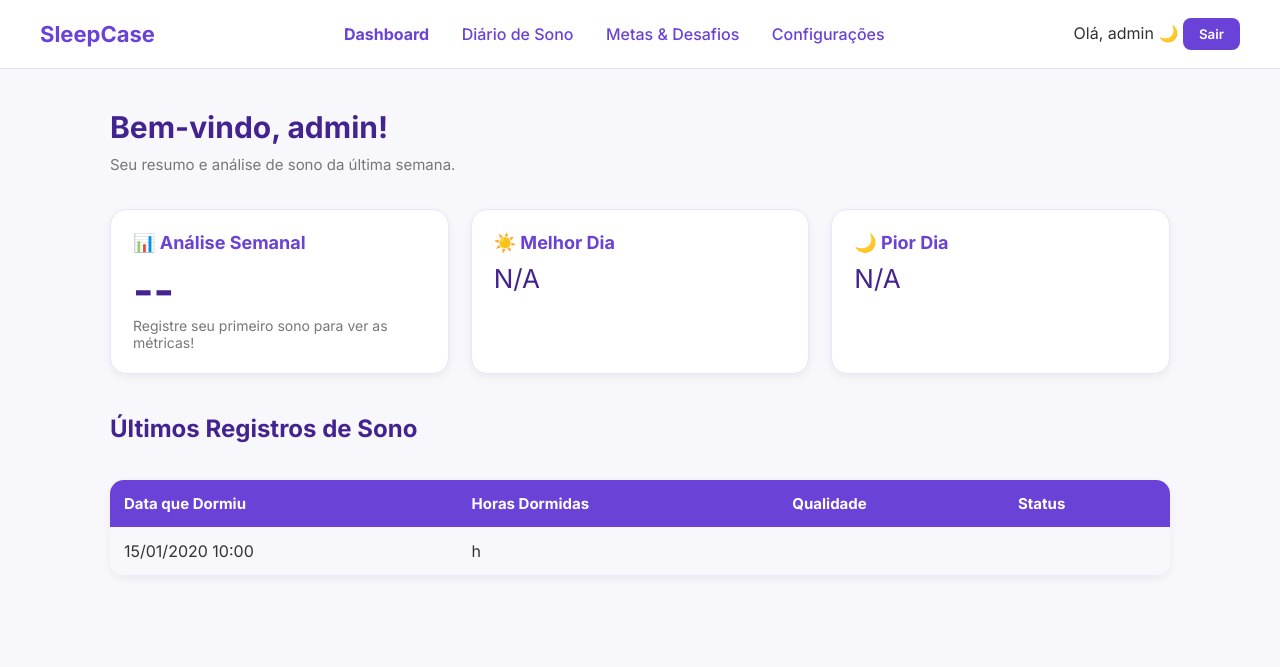
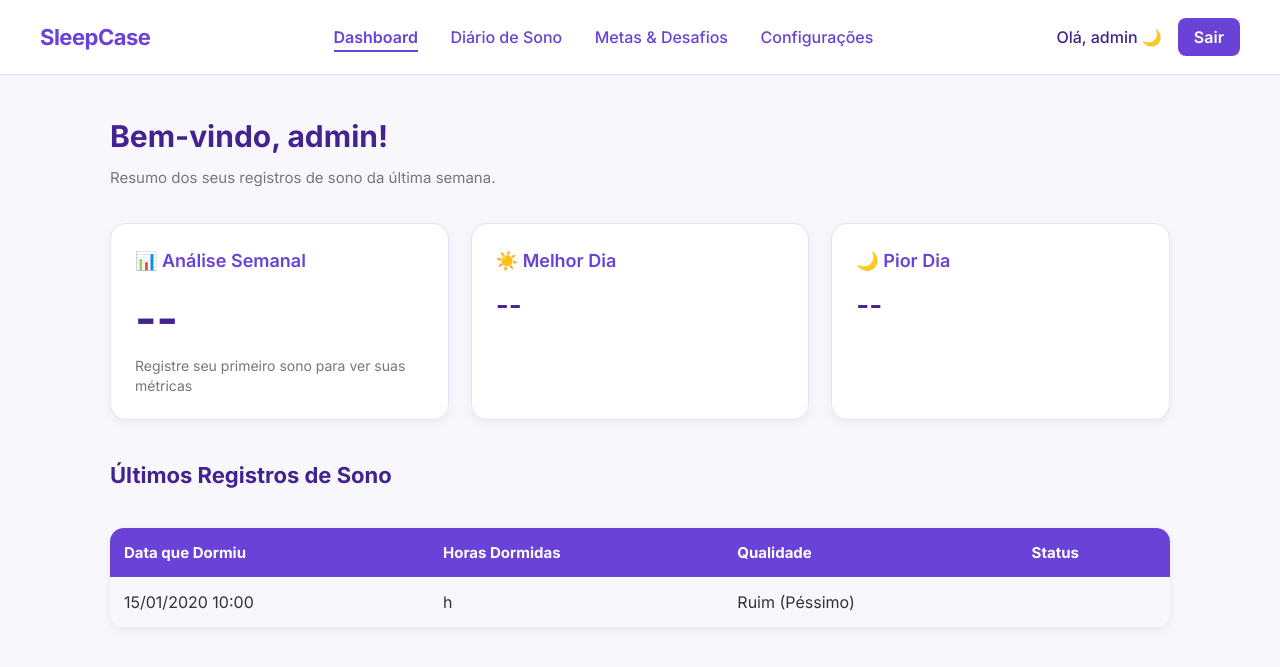
Before and after one commit to LeehAndradee/Sistema-de-Monitoramento-do-Sono---SleepCare, a Django app: page / in a window 1280 px wide. Shown: the top 667 px of the page. Run offline with Django 5.2, Linux system fonts and the light colour scheme; a user stored in the database is signed in; tables that the repository leaves empty hold one stand-in row (values such as "Sample post").

Commit message:
Correção dos templates

```diff
--- a/core/static/core/css/dashboard.css
+++ b/core/static/core/css/dashboard.css
@@ -1,4 +1,6 @@
-/* Reset */
+/* ============================
+   RESET & BASE
+============================ */
 * {
     margin: 0;
     padding: 0;
@@ -6,13 +8,15 @@
     font-family: "Inter", sans-serif;
 }
 
-/* Fundo geral */
 body {
     background: #f8f7fb;
     color: #333;
+    line-height: 1.4;
 }
 
-/* Navbar */
+/* ============================
+   NAVBAR
+============================ */
 #navbar {
     display: flex;
     justify-content: space-between;
@@ -23,49 +27,71 @@ body {
     position: sticky;
     top: 0;
     z-index: 100;
+    backdrop-filter: blur(4px);
 }
 
 #navbar .logo {
     font-size: 22px;
     font-weight: 700;
     color: #6a42d7;
+    letter-spacing: -0.5px;
 }
 
-#navbar nav a {
+.nav-links a {
     margin: 0 14px;
     text-decoration: none;
     color: #6a42d7;
     font-weight: 500;
-    transition: 0.2s;
+    transition: 0.25s;
+    padding-bottom: 3px;
+    border-bottom: 2px solid transparent;
 }
 
-#navbar nav a:hover {
+.nav-links a:hover {
+    color: #43238f;
+    border-bottom: 2px solid #6a42d7;
+}
+
+.nav-links .active {
+    font-weight: 600;
+    border-bottom: 2px solid #6a42d7;
+}
+
+.user-profile {
+    display: flex;
+    align-items: center;
+    gap: 16px;
+}
+
+.username {
+    font-weight: 500;
     color: #43238f;
 }
 
-#navbar #logout {
+.logout-btn {
     background: #6a42d7;
     color: white;
     padding: 8px 16px;
     border-radius: 8px;
-    border: none;
     font-weight: 600;
-    cursor: pointer;
+    text-decoration: none;
     transition: 0.2s;
 }
 
-#navbar #logout:hover {
+.logout-btn:hover {
     background: #43238f;
 }
 
-/* Área principal */
+/* ============================
+   MAIN CONTENT
+============================ */
 .content-area {
     max-width: 1100px;
     margin: 40px auto;
     padding: 0 20px;
 }
 
-h1 {
+.welcome-title {
     font-size: 30px;
     color: #43238f;
     margin-bottom: 10px;
@@ -77,7 +103,9 @@ h1 {
     margin-bottom: 35px;
 }
 
-/* Grade dos cards */
+/* ============================
+   GRID DE CARDS
+============================ */
 .data-grid {
     display: grid;
     gap: 22px;
@@ -88,46 +116,55 @@ h1 {
     grid-template-columns: repeat(auto-fit, minmax(250px, 1fr));
 }
 
-/* Cards */
+/* ============================
+   CARD PADRÃO
+============================ */
 .card {
     background: #ffffff;
     border-radius: 16px;
-    padding: 22px;
+    padding: 24px;
+    border: 1px solid #e9e4fb;
     box-shadow: 0px 3px 10px rgba(0,0,0,0.06);
-    border: 1px solid #e9e4fb;
-    transition: 0.2s;
+    transition: 0.25s ease;
 }
 
 .card:hover {
     transform: translateY(-4px);
-    box-shadow: 0px 6px 18px rgba(0,0,0,0.1);
+    box-shadow: 0px 6px 20px rgba(0,0,0,0.10);
 }
 
 .card h3 {
     color: #6a42d7;
-    margin-bottom: 10px;
     font-size: 18px;
+    font-weight: 600;
+    margin-bottom: 12px;
 }
 
+/* MÉTRICAS */
 .big-metric {
-    font-size: 44px;
+    font-size: 46px;
     font-weight: 700;
     color: #43238f;
 }
 
 .medium-metric {
-    font-size: 26px;
+    font-size: 28px;
     color: #43238f;
+    font-weight: 600;
 }
 
 .subtitle {
     color: #777;
     font-size: 14px;
+    margin-top: 6px;
 }
 
-/* Tabela */
-.recent-logs h2 {
+/* ============================
+   TABELA DE REGISTROS
+============================ */
+.section-title {
     color: #43238f;
+    font-size: 22px;
     margin-bottom: 15px;
 }
 
@@ -139,6 +176,7 @@ h1 {
     box-shadow: 0px 3px 10px rgba(0,0,0,0.06);
 }
 
+/* Cabeçalho */
 .data-table thead {
     background: #6a42d7;
     color: white;
@@ -150,15 +188,17 @@ h1 {
     text-align: left;
 }
 
+/* Linhas */
 .data-table td {
     padding: 14px;
     border-bottom: 1px solid #eeeafc;
 }
 
 .data-table tbody tr:hover {
-    background: #f1ecff;
+    background: #f5f0ff;
 }
 
+/* Mensagem quando não há registros */
 .no-records-message {
     text-align: center;
     color: #777;
@@ -171,12 +211,15 @@ h1 {
     text-decoration: none;
 }
 
-/* Labels de status */
+/* ============================
+   ALERTA DE STATUS
+============================ */
 .alert-bom {
     background: #d3ffe4;
     color: #0a7a3c;
     padding: 6px 12px;
     border-radius: 10px;
+    font-weight: 600;
 }
 
 .alert-regular {
@@ -184,6 +227,7 @@ h1 {
     color: #946b00;
     padding: 6px 12px;
     border-radius: 10px;
+    font-weight: 600;
 }
 
 .alert-ruim {
@@ -191,4 +235,5 @@ h1 {
     color: #a30000;
     padding: 6px 12px;
     border-radius: 10px;
+    font-weight: 600;
 }
--- a/core/templates/core/dashboard.html
+++ b/core/templates/core/dashboard.html
@@ -6,69 +6,80 @@
     <meta name="viewport" content="width=device-width, initial-scale=1.0">
     <title>{{ titulo }}</title>
 
-   <link rel="stylesheet" href="{% static 'core/css/dashboard.css' %}">
-
+    <link rel="stylesheet" href="{% static 'core/css/dashboard.css' %}">
     <link href="https://fonts.googleapis.com/css2?family=Inter:wght@100..900&display=swap" rel="stylesheet">
 </head>
+
 <body class="dashboard-bg">
 <div id="sleepcase-dashboard">
 
+    <!-- NAVBAR -->
     <header id="navbar">
         <div class="logo">SleepCase</div>
-        <nav>
-            <a href="{% url 'dashboard' %}" style="font-weight: bold;">Dashboard</a>
+
+        <nav class="nav-links">
+            <a href="{% url 'dashboard' %}" class="active">Dashboard</a>
             <a href="{% url 'registrar_sono' %}">Diário de Sono</a>
             <a href="{% url 'dicas_higiene' %}">Metas & Desafios</a>
             <a href="{% url 'configuracoes' %}">Configurações</a>
         </nav>
+
         <div class="user-profile">
-            Olá, {{ user.get_username }} 🌙
-            <a href="{% url 'admin:logout' %}"><button id="logout">Sair</button></a>
+            <span class="username">Olá, {{ user.first_name|default:user.username }} 🌙</span>
+            <a href="{% url 'admin:logout' %}" class="logout-btn">Sair</a>
         </div>
     </header>
 
+    <!-- MAIN CONTENT -->
     <main class="content-area">
-        <h1>Bem-vindo, {{ user.first_name|default:user.username }}!</h1>
-        <p class="status-message">Seu resumo e análise de sono da última semana.</p>
 
+        <h1 class="welcome-title">Bem-vindo, {{ user.first_name|default:user.username }}!</h1>
+        <p class="status-message">Resumo dos seus registros de sono da última semana.</p>
+
+        <!-- MÉTRICAS RESUMO -->
         <section class="data-grid summary-grid">
 
+            <!-- Média semanal -->
             <div class="card summary-card main-average">
                 {% if metricas %}
                     <h3>📊 Média Semanal de Sono</h3>
                     <p class="big-metric">{{ metricas.media_semanal }}h</p>
-                    <p class="subtitle">Horas em média nos últimos 7 dias</p>
+                    <p class="subtitle">Média de horas nos últimos 7 dias</p>
                 {% else %}
                     <h3>📊 Análise Semanal</h3>
                     <p class="big-metric">--</p>
-                    <p class="subtitle">Registre seu primeiro sono para ver as métricas!</p>
+                    <p class="subtitle">Registre seu primeiro sono para ver suas métricas</p>
                 {% endif %}
             </div>
 
+            <!-- Melhor dia -->
             <div class="card summary-card best-day">
                 <h3>☀️ Melhor Dia</h3>
                 {% if metricas %}
                     <p class="medium-metric">{{ metricas.melhor_dia }}</p>
-                    <p class="subtitle">Dia em que você dormiu mais</p>
+                    <p class="subtitle">Maior quantidade de horas dormidas</p>
                 {% else %}
-                    <p class="medium-metric">N/A</p>
+                    <p class="medium-metric">--</p>
                 {% endif %}
             </div>
 
+            <!-- Pior dia -->
             <div class="card summary-card worst-day">
                 <h3>🌙 Pior Dia</h3>
                 {% if metricas %}
                     <p class="medium-metric">{{ metricas.pior_dia }}</p>
-                    <p class="subtitle">Dia em que você dormiu menos</p>
+                    <p class="subtitle">Menor quantidade de horas dormidas</p>
                 {% else %}
-                    <p class="medium-metric">N/A</p>
+                    <p class="medium-metric">--</p>
                 {% endif %}
             </div>
 
         </section>
 
+        <!-- ÚLTIMOS REGISTROS -->
         <section class="data-grid full-width recent-logs">
-            <h2>Últimos Registros de Sono</h2>
+
+            <h2 class="section-title">Últimos Registros de Sono</h2>
 
             <table class="data-table">
                 <thead>
@@ -79,26 +90,41 @@
                         <th>Status</th>
                     </tr>
                 </thead>
+
                 <tbody>
                     {% for registro in registros_recentes %}
                     <tr>
                         <td>{{ registro.data_dormiu|date:"d/m/Y H:i" }}</td>
+
+                        <!-- Total de horas -->
                         <td>{{ registro.total_horas|floatformat:1 }}h</td>
+
+                        <!-- Qualidade -->
                         <td>{{ registro.get_qualidade_sono_display }}</td>
-                        <td><span class="alert-{{ registro.alerta_saude|lower|cut:' ' }}">{{ registro.alerta_saude }}</span></td>
+
+                        <!-- Alerta -->
+                        <td>
+                            <span class="alert-{{ registro.alerta_saude|lower|cut:' ' }}">
+                                {{ registro.alerta_saude }}
+                            </span>
+                        </td>
                     </tr>
+
                     {% empty %}
                     <tr>
                         <td colspan="4" class="no-records-message">
-                            Nenhum registro de sono encontrado. <a href="{% url 'registrar_sono' %}">Registre seu primeiro sono agora!</a>
+                            Nenhum registro encontrado.
+                            <a href="{% url 'registrar_sono' %}">Registrar agora</a>
                         </td>
                     </tr>
                     {% endfor %}
                 </tbody>
             </table>
+
         </section>
 
     </main>
+
 </div>
 </body>
 </html>
--- a/core/views.py
+++ b/core/views.py
@@ -2,17 +2,18 @@ from django.shortcuts import render, redirect
 from django.contrib.auth.decorators import login_required
 from django.contrib.auth import authenticate, login, logout
 from django.contrib.auth.forms import AuthenticationForm
-from django.db.models import Avg
+from django.db.models import Avg, Max, Min
 from django.utils import timezone
 from django.db.models.functions import ExtractWeekDay
 from datetime import timedelta
+from django.contrib import messages # Certifique-se de que está importado
 
 from .models import RegistroSono
 from .forms import RegistroSonoForm
 
 
 # -------------------------------------------------------------
-# MÉTRICAS SEMANAIS
+# MÉTRICAS SEMANAIS (CORRIGIDO PARA total_horas_dormidas)
 # -------------------------------------------------------------
 def get_weekly_sleep_metrics(user):
     hoje = timezone.now().date()
@@ -21,35 +22,40 @@ def get_weekly_sleep_metrics(user):
     dados_semanais = RegistroSono.objects.filter(
         usuario=user,
         data_dormiu__date__gte=sete_dias_atras
-    ).annotate(
-        dia_da_semana=ExtractWeekDay('data_dormiu')
     )
 
     if not dados_semanais.exists():
         return None
 
-    media_total = dados_semanais.aggregate(
-        Avg('total_horas')
-    )['total_horas__avg']
-
-    media_por_dia = dados_semanais.values('dia_da_semana').annotate(
-        avg_horas=Avg('total_horas')
+    # 🔹 1. Média Semanal (CORREÇÃO: Usando 'total_horas_dormidas')
+    agregacao_geral = dados_semanais.aggregate(
+        media=Avg('total_horas_dormidas'),
     )
 
+    # 🔹 2. Média por Dia da Semana
+    medias_por_dia = dados_semanais.annotate(
+        dia=ExtractWeekDay('data_dormiu') # 1=Domingo ... 7=Sábado
+    ).values('dia').annotate(
+        media_dia=Avg('total_horas_dormidas')
+    ).order_by('dia')
+
+    # Mapeamento do dia da semana
     MAPA_DIAS = {
-        1: 'Domingo', 2: 'Segunda', 3: 'Terça', 4: 'Quarta',
-        5: 'Quinta', 6: 'Sexta', 7: 'Sábado'
+        1: "Domingo", 2: "Segunda", 3: "Terça", 4: "Quarta",
+        5: "Quinta", 6: "Sexta", 7: "Sábado"
     }
 
-    melhor = media_por_dia.order_by('-avg_horas').first()
-    pior = media_por_dia.order_by('avg_horas').first()
+    # Encontra o melhor e pior dia
+    melhor_dia_obj = max(medias_por_dia, key=lambda x: x['media_dia'])
+    pior_dia_obj = min(medias_por_dia, key=lambda x: x['media_dia'])
+
+    media_semanal = agregacao_geral['media']
 
     return {
-        'media_semanal': f"{media_total:.1f}",
-        'melhor_dia': f"{MAPA_DIAS[melhor['dia_da_semana']]} ({melhor['avg_horas']:.1f}h)",
-        'pior_dia': f"{MAPA_DIAS[pior['dia_da_semana']]} ({pior['avg_horas']:.1f}h)",
+        "media_semanal": f"{media_semanal:.1f}",
+        "melhor_dia": f"{MAPA_DIAS[melhor_dia_obj['dia']]} ({melhor_dia_obj['media_dia']:.1f}h)",
+        "pior_dia": f"{MAPA_DIAS[pior_dia_obj['dia']]} ({pior_dia_obj['media_dia']:.1f}h)",
     }
-
 
 # -------------------------------------------------------------
 # LOGIN
@@ -98,10 +104,8 @@ def dashboard(request):
 
 
 # -------------------------------------------------------------
-# REGISTRAR SONO
+# REGISTRAR SONO (COM CÁLCULO DE DURAÇÃO)
 # -------------------------------------------------------------
-from django.contrib import messages
-
 @login_required
 def registrar_sono(request):
     if request.method == 'POST':
@@ -109,6 +113,11 @@ def registrar_sono(request):
         if form.is_valid():
             registro = form.save(commit=False)
             registro.usuario = request.user
+
+            # 💡 CÁLCULO DA DURAÇÃO (Armazena em total_horas_dormidas)
+            duracao = registro.data_acordou - registro.data_dormiu
+            registro.total_horas_dormidas = duracao.total_seconds() / 3600
+
             registro.save()
             messages.success(request, "Registro salvo com sucesso!")
             return redirect('registrar_sono')
```
Also changed, not shown: core/admin.py (+6 -3 lines), core/forms.py (+4 -6 lines), core/models.py (+53 -23 lines), core/templates/core/registro_sono.html (+0 -23 lines), core/migrations/0001_initial.py, core/migrations/0002_ajusta_coluna_qualidade.py (added), core/migrations/0003_alter_registrosono_qualidade_sono.py (added), core/migrations/0004_remove_registrosono_alcool_and_more.py (added).
